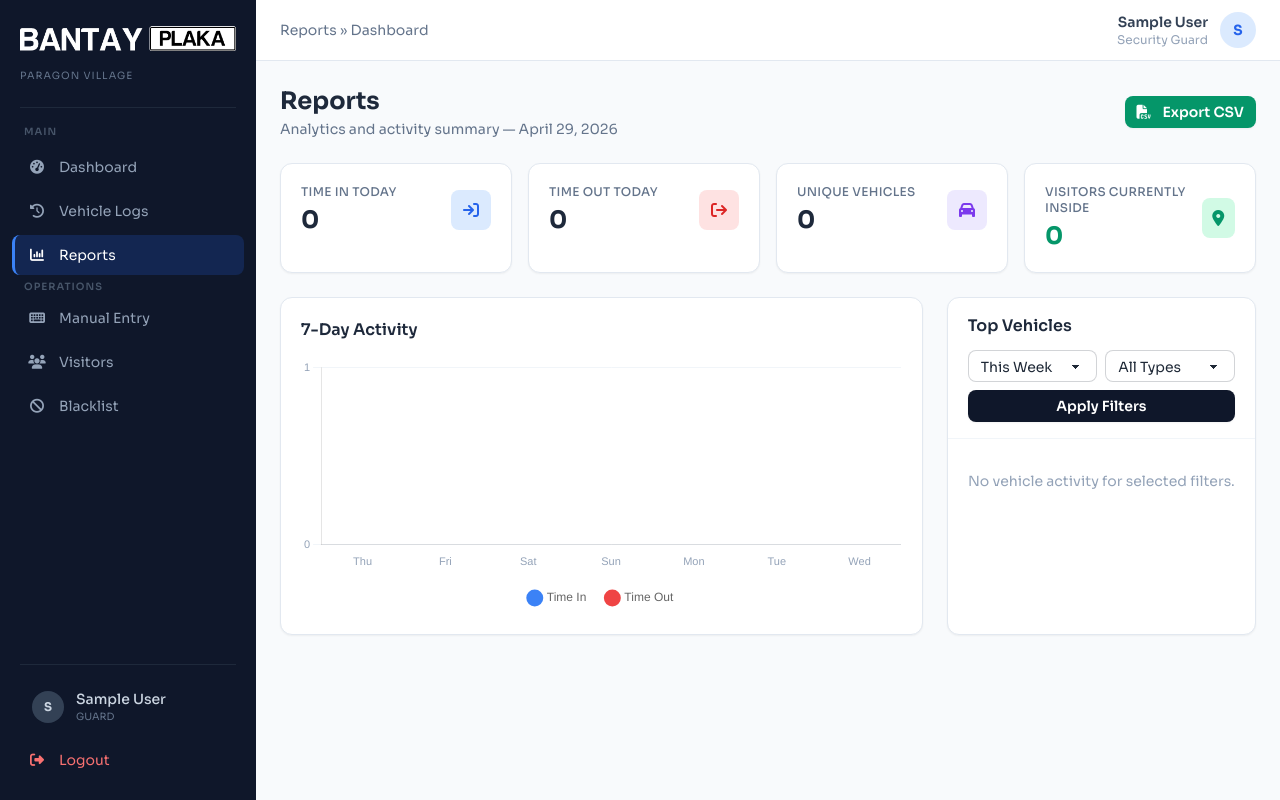
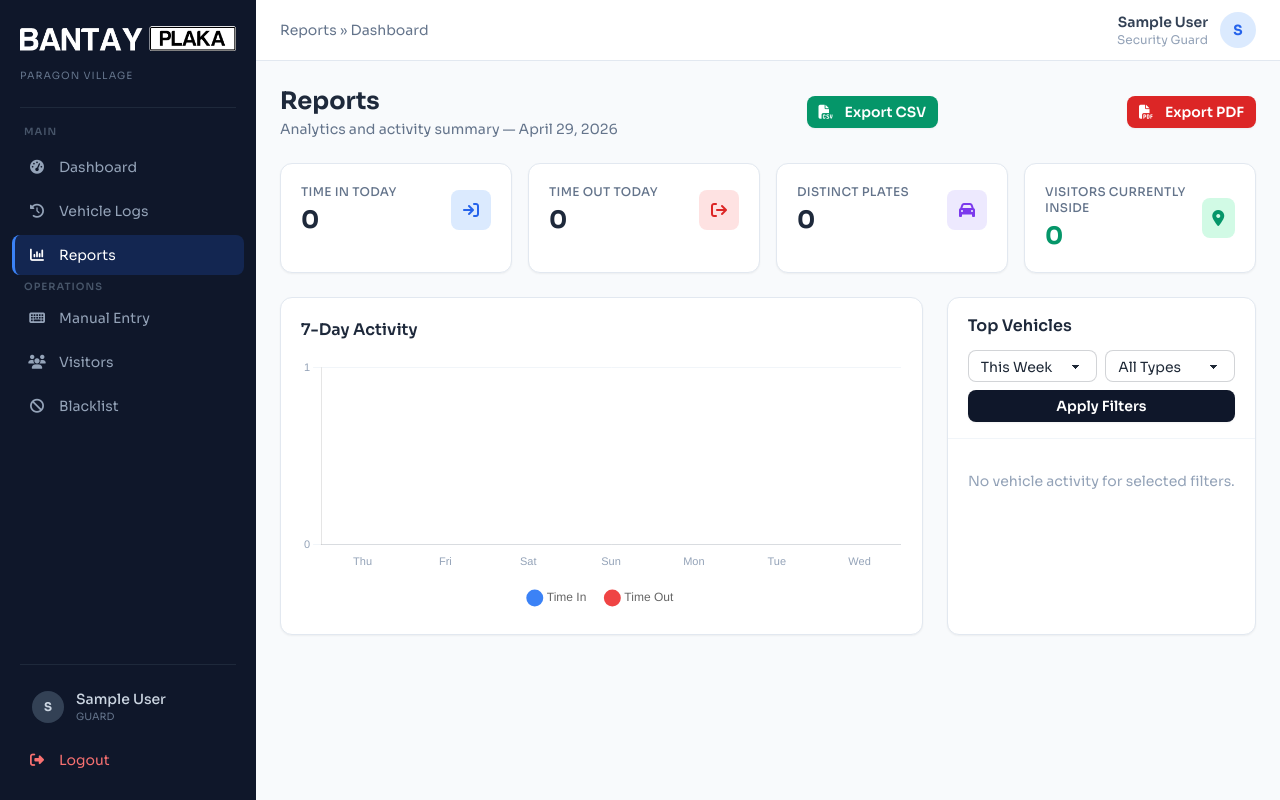
Before and after one commit to LeeDev428/bantay-plaka, a Django app: page /reports/ in a window 1280 px wide. Run offline with Django 5.2, Linux system fonts and the light colour scheme; the visitor is signed in with stand-in values (Sample User, id 1); data that the repository does not hold is empty; some libraries are stand-ins or nearby versions.

Commit message:
Update dashboard.html

```diff
--- a/templates/reports/dashboard.html
+++ b/templates/reports/dashboard.html
@@ -16,6 +16,9 @@
   </div>
   <button type="button" id="open-export-modal" class="btn btn-sm bg-emerald-600 hover:bg-emerald-700 border-0 text-white">
     <i class="fa fa-file-csv mr-1"></i> Export CSV
+  </button>
+  <button type="button" id="open-export-pdf-modal" class="btn btn-sm bg-red-600 hover:bg-red-700 border-0 text-white">
+    <i class="fa fa-file-pdf mr-1"></i> Export PDF
   </button>
 </div>
 
@@ -46,7 +49,7 @@
   <a href="{% url 'log_list' %}?date={{ today_iso }}" class="stat-card block">
     <div class="flex items-center justify-between">
       <div>
-        <p class="text-xs font-medium text-slate-500 uppercase tracking-wide">Unique Vehicles</p>
+        <p class="text-xs font-medium text-slate-500 uppercase tracking-wide">Distinct Plates</p>
         <p class="text-2xl font-bold text-slate-800 mt-1">{{ today_unique }}</p>
       </div>
       <div class="w-10 h-10 rounded-lg bg-violet-100 flex items-center justify-center">
@@ -175,6 +178,38 @@
     </div>
   </div>
 </div>
+
+<!-- PDF Export Modal -->
+<div id="export-pdf-modal" class="fixed inset-0 z-50 hidden items-center justify-center px-4">
+  <div class="absolute inset-0 bg-slate-900/50" onclick="closePdfModal()"></div>
+  <div class="relative bg-white w-full max-w-md rounded-2xl shadow-2xl">
+    <div class="px-6 py-4 border-b border-slate-100 flex items-center justify-between">
+      <h3 class="text-lg font-bold text-slate-800">Export PDF</h3>
+      <button type="button" class="text-slate-400 hover:text-slate-600" onclick="closePdfModal()">
+        <i class="fa fa-xmark text-xl"></i>
+      </button>
+    </div>
+    <div class="px-6 py-5">
+      <p class="text-sm text-slate-600 mb-3">Set date range filters before generating PDF.</p>
+      <form id="export-pdf-form" method="get" action="{% url 'report_export_pdf' %}" class="space-y-3">
+        <div>
+          <label class="block text-xs font-medium text-slate-500 mb-1">From</label>
+          <input type="date" name="from" id="pdf-export-from" class="input input-bordered w-full bg-white" />
+        </div>
+        <div>
+          <label class="block text-xs font-medium text-slate-500 mb-1">To</label>
+          <input type="date" name="to" id="pdf-export-to" class="input input-bordered w-full bg-white" />
+        </div>
+        <div class="pt-2 flex justify-end gap-2">
+          <button type="button" class="btn btn-ghost" onclick="closePdfModal()">Close</button>
+          <button type="submit" class="btn bg-red-600 hover:bg-red-700 border-0 text-white">
+            <i class="fa fa-file-pdf mr-1"></i> Export PDF
+          </button>
+        </div>
+      </form>
+    </div>
+  </div>
+</div>
 {% endblock %}
 
 {% block extra_scripts %}
@@ -195,9 +230,25 @@
     modal.classList.remove('flex');
   };
 
+  const pdfOpenBtn = document.getElementById('open-export-pdf-modal');
+  const pdfModal = document.getElementById('export-pdf-modal');
+  if (pdfOpenBtn && pdfModal) {
+    pdfOpenBtn.addEventListener('click', () => {
+      pdfModal.classList.remove('hidden');
+      pdfModal.classList.add('flex');
+    });
+  }
+
+  window.closePdfModal = function closePdfModal() {
+    if (!pdfModal) return;
+    pdfModal.classList.add('hidden');
+    pdfModal.classList.remove('flex');
+  };
+
   document.addEventListener('keydown', (e) => {
     if (e.key === 'Escape') {
       window.closeExportModal();
+      window.closePdfModal();
     }
   });
 
```
